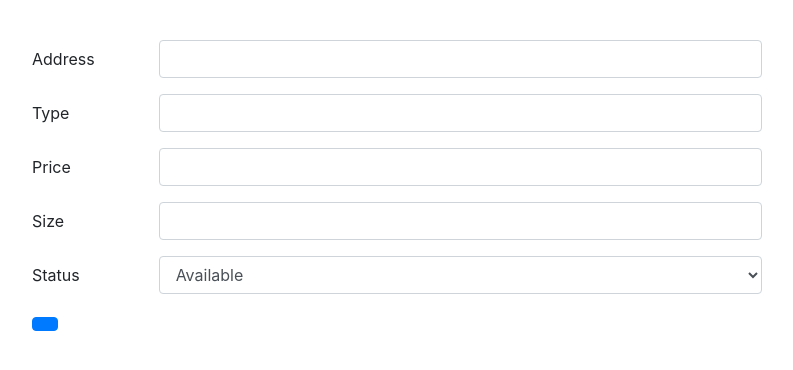
After one commit to ztijn/ddwt20_project, a PHP site: page /views/add_room.php in a window 1280 px wide. The commit adds this page. Shown: the top 370 px of the page, without its empty margins (53-846 px from the left). Run offline with PHP 8.4, Linux system fonts and the light colour scheme; the template is opened without the code that fills it, so the values that code supplies are empty.

Commit message:
Adding add_room page

```diff
--- /dev/null
+++ b/views/add_room.php
@@ -0,0 +1,97 @@
+<!doctype html>
+<html lang="en">
+<head>
+    <!-- Required meta tags -->
+    <meta charset="utf-8">
+    <meta name="viewport" content="width=device-width, initial-scale=1, shrink-to-fit=no">
+
+    <!-- Bootstrap CSS -->
+    <link rel="stylesheet" href="https://stackpath.bootstrapcdn.com/bootstrap/4.1.3/css/bootstrap.min.css" integrity="sha384-MCw98/SFnGE8fJT3GXwEOngsV7Zt27NXFoaoApmYm81iuXoPkFOJwJ8ERdknLPMO" crossorigin="anonymous">
+
+    <!-- Own CSS -->
+    <link rel="stylesheet" href="/ddwt20_project/css/main.css">
+
+    <title><?= $page_title ?></title>
+</head>
+<body>
+<!-- Menu -->
+<?= $navigation ?>
+
+<!-- Content -->
+<div class="container">
+    <!-- Breadcrumbs -->
+    <div class="pd-15">&nbsp</div>
+    <?= $breadcrumbs ?>
+
+    <div class="row">
+
+        <!-- Left column -->
+        <div class="col-md-8">
+            <!-- Error message -->
+            <?php if (isset($error_msg)){echo $error_msg;} ?>
+
+            <h1><?= $page_title ?></h1>
+            <h5><?= $page_subtitle ?></h5>
+            <p><?= $page_content ?></p>
+            <form action="<?= $form_action ?>" method="POST">
+                <div class="form-group row">
+                    <label for="inputAddress" class="col-sm-2 col-form-label">Address</label>
+                    <div class="col-sm-10">
+                        <input type="text" class="form-control" id="inputAddress" name="Address" value="<?php if (isset($room_info)){echo $room_info['address'];} ?>" required>
+                    </div>
+                </div>
+                <div class="form-group row">
+                    <label for="inputType" class="col-sm-2 col-form-label">Type</label>
+                    <div class="col-sm-10">
+                        <input type="text" class="form-control" id="inputType" name="Type" value="<?php if (isset($room_info)){echo $room_info['type'];} ?>" required>
+                    </div>
+                </div>
+                <div class="form-group row">
+                    <label for="inputPrice" class="col-sm-2 col-form-label">Price</label>
+                    <div class="col-sm-10">
+                        <input type="number" class="form-control" id="inputPrice" name="Price" value="<?php if (isset($room_info)){echo $room_info['price'];} ?>" required>
+                    </div>
+                </div>
+                <div class="form-group row">
+                    <label for="inputSize" class="col-sm-2 col-form-label">Size</label>
+                    <div class="col-sm-10">
+                        <input type="number" class="form-control" id="inputSize" name="Size" value="<?php if (isset($room_info)){echo $room_info['size'];} ?>" required>
+                    </div>
+                </div>
+                <div class="form-group row">
+                    <label for="inputStatus" class="col-sm-2 col-form-label">Status</label>
+                    <div class="col-sm-10">
+                        <select class="form-control" id="Status" name="Status" required>
+                            <option value="available">Available</option>
+                            <option value="unavailable">Unavailable</option>
+                        </select>
+                    </div>
+                </div>
+                <?php if(isset($room_id)){ ?><input type="hidden" name="room_id" value="<?php echo $room_id ?>"><?php } ?>
+                <?php if(isset($room_id)){ ?><input type="hidden" name="user_id" value="<?php echo $room_id ?>"><?php } ?>
+                <div class="form-group row">
+                    <div class="col-sm-10">
+                        <button type="submit" class="btn btn-primary"><?= $submit_btn ?></button>
+                    </div>
+                </div>
+            </form>
+        </div>
+
+        <!-- Right column -->
+        <div class="col-md-4">
+
+
+
+        </div>
+
+    </div>
+</div>
+
+
+<!-- Optional JavaScript -->
+<!-- jQuery first, then Popper.js, then Bootstrap JS -->
+<script src="https://code.jquery.com/jquery-3.3.1.slim.min.js" integrity="sha384-q8i/X+965DzO0rT7abK41JStQIAqVgRVzpbzo5smXKp4YfRvH+8abtTE1Pi6jizo" crossorigin="anonymous"></script>
+<script src="https://cdnjs.cloudflare.com/ajax/libs/popper.js/1.14.3/umd/popper.min.js" integrity="sha384-ZMP7rVo3mIykV+2+9J3UJ46jBk0WLaUAdn689aCwoqbBJiSnjAK/l8WvCWPIPm49" crossorigin="anonymous"></script>
+<script src="https://stackpath.bootstrapcdn.com/bootstrap/4.1.3/js/bootstrap.min.js" integrity="sha384-ChfqqxuZUCnJSK3+MXmPNIyE6ZbWh2IMqE241rYiqJxyMiZ6OW/JmZQ5stwEULTy" crossorigin="anonymous"></script>
+</body>
+</html>
```
Also changed, not shown: index.php (+34 -2 lines), model.php (+72 -0 lines), 1 other file.
